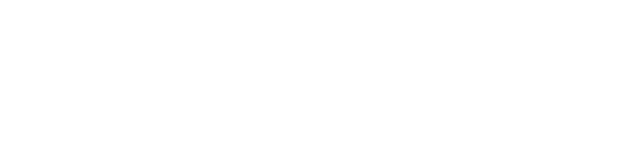
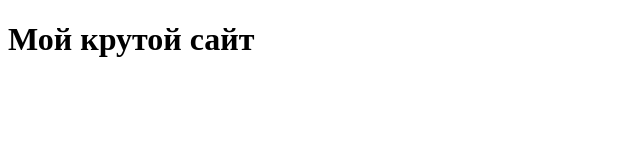
Before and after one commit to brokiller2018/web-project, a plain HTML site: page index.html in a window 1280 px wide. Shown: the whole page, without its empty margins (0-640 px from the left). Drawn offline with Linux system fonts and the light colour scheme.

Commit message:
Добавил шапку сайта

```diff
--- a/index.html
+++ b/index.html
@@ -8,6 +8,10 @@
     <title>Document</title>
 </head>
 <body>
-
+<body>
+<header>
+    <h1>Мой крутой сайт</h1>
+</header>
+</body>
 </body>
 </html>
```
